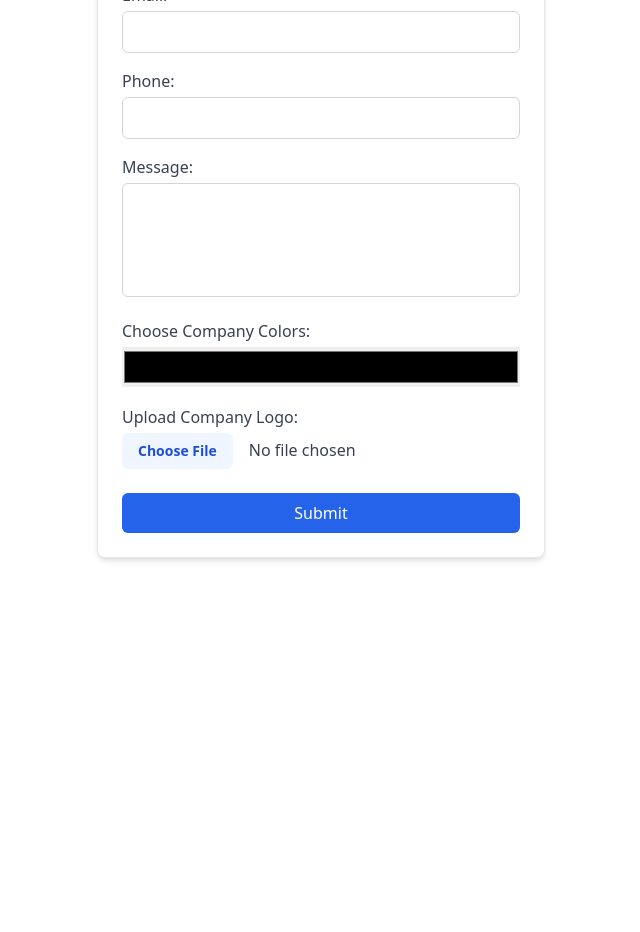
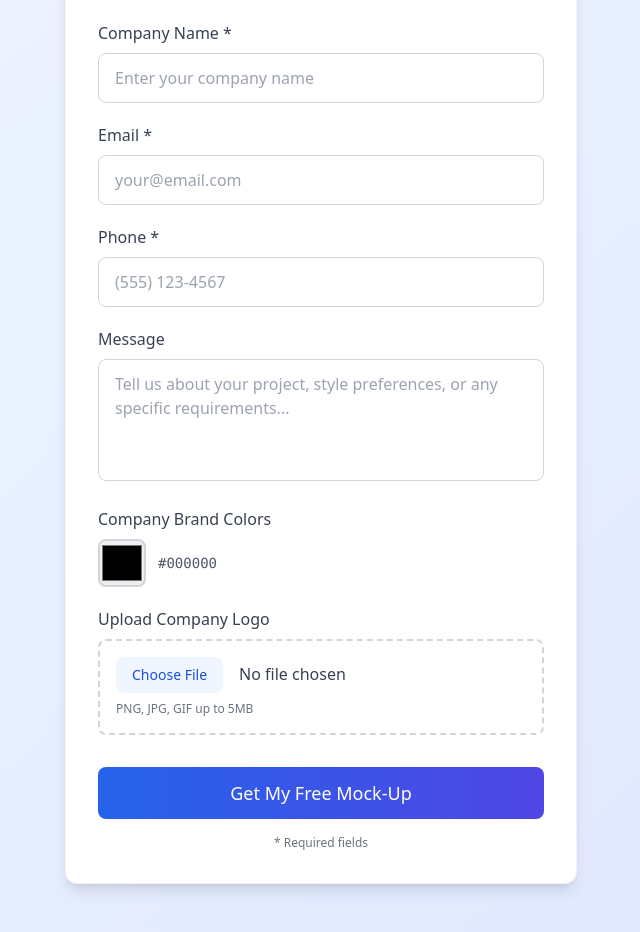
Before and after one commit to ivapbj/Mock-Up-Form, a React (Create React App) app: page / in a window 1280 px wide. Shown: the part 180-1112 px from the top of the page, without its empty margins (319-959 px from the left). Before the commit the page ends 800 px from the top, so only its background shows below. Built offline with nearby package versions, Linux system fonts and the light colour scheme.

Commit message:
removed server.js and added dependencied for multer to package.json

```diff
--- a/package.json
+++ b/package.json
@@ -26,6 +26,8 @@
     "@eslint/js": "^9.27.0",
     "eslint": "^8.57.1",
     "eslint-plugin-react": "^7.37.5",
-    "globals": "^16.1.0"
+    "globals": "^16.1.0",
+    "@types/multer": "^1.4.7",
+    "@types/nodemailer": "^6.4.14"
   }
 }
--- a/src/MockUpForm.js
+++ b/src/MockUpForm.js
@@ -9,130 +9,220 @@ export default function ContactForm() {
   const [file, setFile] = useState(null);
   const [isSubmitting, setIsSubmitting] = useState(false);
   const [submitMessage, setSubmitMessage] = useState("");
+  const [submitStatus, setSubmitStatus] = useState(""); // "success" or "error"
 
-  const handleSubmit = async (e) => {
-    e.preventDefault();
+  const handleFileChange = (e) => {
+    const selectedFile = e.target.files[0];
+    if (selectedFile) {
+      // Validate file size (5MB limit)
+      if (selectedFile.size > 5 * 1024 * 1024) {
+        alert("File size must be less than 5MB");
+        e.target.value = "";
+        return;
+      }
+      // Validate file type
+      if (!selectedFile.type.startsWith("image/")) {
+        alert("Please upload an image file");
+        e.target.value = "";
+        return;
+      }
+      setFile(selectedFile);
+    }
+  };
+
+  const handleSubmit = async () => {
+    if (isSubmitting) return;
+
+    // Basic validation
+    if (!companyName || !email || !phone) {
+      setSubmitMessage("Please fill in all required fields");
+      setSubmitStatus("error");
+      return;
+    }
     setIsSubmitting(true);
     setSubmitMessage("");
-
-    // Do your form submission logic here...
+    setSubmitStatus("");
 
     try {
+      // Create FormData for file upload
+      const formData = new FormData();
+      formData.append("companyName", companyName);
+      formData.append("email", email);
+      formData.append("phone", phone);
+      formData.append("message", message);
+      formData.append("companyColors", companyColors);
+
+      if (file) {
+        formData.append("file", file);
+      }
+
       const res = await fetch("/api/submit-form", {
         method: "POST",
-        headers: {
-          "Content-Type": "application/json",
-        },
-        body: JSON.stringify({
-          name: companyName,
-          email,
-          phone,
-          message,
-          brandColors: companyColors,
-        }),
+        body: formData, // Don't set Content-Type header when using FormData
       });
 
       const data = await res.json();
 
       if (res.ok) {
-        setSubmitMessage("Form submitted successfully!");
+        setSubmitMessage(data.message || "Form submitted successfully!");
+        setSubmitStatus("success");
+        // Reset form on successful submission
+        setCompanyName("");
+        setEmail("");
+        setPhone("");
+        setMessage("");
+        setCompanyColors("#000000");
+        setFile(null);
+        // Reset file input
+        const fileInput = document.querySelector('input[type="file"]');
+        if (fileInput) fileInput.value = "";
       } else {
-        setSubmitMessage(`Error: ${data.message}`);
+        setSubmitMessage(data.message || "Something went wrong");
+        setSubmitStatus("error");
       }
     } catch (error) {
       console.error("Submission error:", error);
-      setSubmitMessage("Something went wrong. Please try again later.");
+      setSubmitMessage(
+        "Network error. Please check your connection and try again."
+      );
+      setSubmitStatus("error");
     } finally {
       setIsSubmitting(false);
     }
   };
 
   return (
-    <form
-      onSubmit={handleSubmit}
-      className="flex flex-col max-w-md mx-auto p-6 bg-white rounded-lg shadow-md border border-gray-200"
-    >
-      <h2 className="text-xl font-semibold text-center mb-6">Free Mock-Ups</h2>
+    <div className="min-h-screen bg-gradient-to-br from-blue-50 to-indigo-100 py-12 px-4">
+      <div className="flex flex-col max-w-lg mx-auto p-8 bg-white rounded-xl shadow-lg border border-gray-100">
+        <h2 className="text-2xl font-bold text-center mb-2 text-gray-800">
+          Free Mock-Ups
+        </h2>
+        <p className="text-center text-gray-600 mb-8">
+          Tell us about your company and we'll create custom mockups for you
+        </p>
 
         {submitMessage && (
-        <div className="p-3 mb-4 bg-green-100 text-green-800 rounded-md">
+          <div
+            className={`p-4 mb-6 rounded-lg ${
+              submitStatus === "success"
+                ? "bg-green-50 text-green-800 border border-green-200"
+                : "bg-red-50 text-red-800 border border-red-200"
+            }`}
+          >
             {submitMessage}
           </div>
         )}
 
-      <label className="block mb-4">
-        <span className="block text-gray-700 mb-1">Company Name:</span>
+        <label className="block mb-5">
+          <span className="block text-gray-700 font-medium mb-2">
+            Company Name *
+          </span>
           <input
             type="text"
             value={companyName}
             onChange={(e) => setCompanyName(e.target.value)}
             required
-          className="w-full px-3 py-2 border border-gray-300 rounded-md focus:outline-none focus:ring-2 focus:ring-blue-500"
+            placeholder="Enter your company name"
+            className="w-full px-4 py-3 border border-gray-300 rounded-lg focus:outline-none focus:ring-2 focus:ring-blue-500 focus:border-transparent transition-all"
           />
         </label>
 
-      <label className="block mb-4">
-        <span className="block text-gray-700 mb-1">Email:</span>
+        <label className="block mb-5">
+          <span className="block text-gray-700 font-medium mb-2">Email *</span>
           <input
             type="email"
             value={email}
             onChange={(e) => setEmail(e.target.value)}
             required
-          className="w-full px-3 py-2 border border-gray-300 rounded-md focus:outline-none focus:ring-2 focus:ring-blue-500"
+            placeholder="your@email.com"
+            className="w-full px-4 py-3 border border-gray-300 rounded-lg focus:outline-none focus:ring-2 focus:ring-blue-500 focus:border-transparent transition-all"
           />
         </label>
 
-      <label className="block mb-4">
-        <span className="block text-gray-700 mb-1">Phone:</span>
+        <label className="block mb-5">
+          <span className="block text-gray-700 font-medium mb-2">Phone *</span>
           <input
-          type="text"
+            type="tel"
             value={phone}
             onChange={(e) => setPhone(e.target.value)}
             required
-          className="w-full px-3 py-2 border border-gray-300 rounded-md focus:outline-none focus:ring-2 focus:ring-blue-500"
+            placeholder="(555) 123-4567"
+            className="w-full px-4 py-3 border border-gray-300 rounded-lg focus:outline-none focus:ring-2 focus:ring-blue-500 focus:border-transparent transition-all"
           />
         </label>
 
-      <label className="block mb-4">
-        <span className="block text-gray-700 mb-1">Message:</span>
+        <label className="block mb-5">
+          <span className="block text-gray-700 font-medium mb-2">Message</span>
           <textarea
             value={message}
             onChange={(e) => setMessage(e.target.value)}
             rows="4"
-          className="w-full px-3 py-2 border border-gray-300 rounded-md focus:outline-none focus:ring-2 focus:ring-blue-500 resize-none"
+            placeholder="Tell us about your project, style preferences, or any specific requirements..."
+            className="w-full px-4 py-3 border border-gray-300 rounded-lg focus:outline-none focus:ring-2 focus:ring-blue-500 focus:border-transparent resize-none transition-all"
           />
         </label>
 
-      <label className="block mb-4">
-        <span className="block text-gray-700 mb-1">Choose Company Colors:</span>
+        <label className="block mb-5">
+          <span className="block text-gray-700 font-medium mb-2">
+            Company Brand Colors
+          </span>
+          <div className="flex items-center space-x-3">
             <input
               type="color"
               value={companyColors}
               onChange={(e) => setCompanyColors(e.target.value)}
-          className="w-full h-10 p-0 border-0 cursor-pointer"
+              className="w-12 h-12 border-2 border-gray-300 rounded-lg cursor-pointer"
             />
+            <span className="text-gray-600 font-mono text-sm">
+              {companyColors}
+            </span>
+          </div>
         </label>
 
-      <label className="block mb-6">
-        <span className="block text-gray-700 mb-1">Upload Company Logo:</span>
+        <label className="block mb-8">
+          <span className="block text-gray-700 font-medium mb-2">
+            Upload Company Logo
+          </span>
+          <div className="border-2 border-dashed border-gray-300 rounded-lg p-4 hover:border-blue-400 transition-colors">
             <input
               type="file"
-          onChange={(e) => setFile(e.target.files[0])}
-          className="w-full text-gray-700 file:mr-4 file:py-2 file:px-4 file:rounded-md file:border-0 file:text-sm file:font-semibold file:bg-blue-50 file:text-blue-700 hover:file:bg-blue-100"
+              accept="image/*"
+              onChange={handleFileChange}
+              className="w-full text-gray-700 file:mr-4 file:py-2 file:px-4 file:rounded-lg file:border-0 file:text-sm file:font-medium file:bg-blue-50 file:text-blue-700 hover:file:bg-blue-100 file:cursor-pointer cursor-pointer"
             />
+            <p className="text-xs text-gray-500 mt-2">
+              PNG, JPG, GIF up to 5MB
+            </p>
+            {file && (
+              <p className="text-sm text-green-600 mt-2">
+                Selected: {file.name}
+              </p>
+            )}
+          </div>
         </label>
 
-      <button
-        type="submit"
-        disabled={isSubmitting}
-        className={`w-full py-2 px-4 rounded-md text-white font-medium ${
+        <div
+          onClick={handleSubmit}
+          className={`w-full py-3 px-6 rounded-lg text-white font-medium text-lg transition-all cursor-pointer text-center ${
             isSubmitting
               ? "bg-gray-400 cursor-not-allowed"
-            : "bg-blue-600 hover:bg-blue-700"
+              : "bg-gradient-to-r from-blue-600 to-indigo-600 hover:from-blue-700 hover:to-indigo-700 transform hover:scale-[1.02] active:scale-[0.98]"
           }`}
         >
-        {isSubmitting ? "Submitting..." : "Submit"}
-      </button>
-    </form>
+          {isSubmitting ? (
+            <div className="flex items-center justify-center">
+              <div className="animate-spin rounded-full h-5 w-5 border-b-2 border-white mr-2"></div>
+              Submitting...
+            </div>
+          ) : (
+            "Get My Free Mock-Up"
+          )}
+        </div>
+
+        <p className="text-xs text-gray-500 text-center mt-4">
+          * Required fields
+        </p>
+      </div>
+    </div>
   );
 }
```
Also changed, not shown: api/submit-form.js (+102 -20 lines), src/server.js (deleted, +0 -98 lines). Lines whose indentation alone changed are shown as unchanged.
